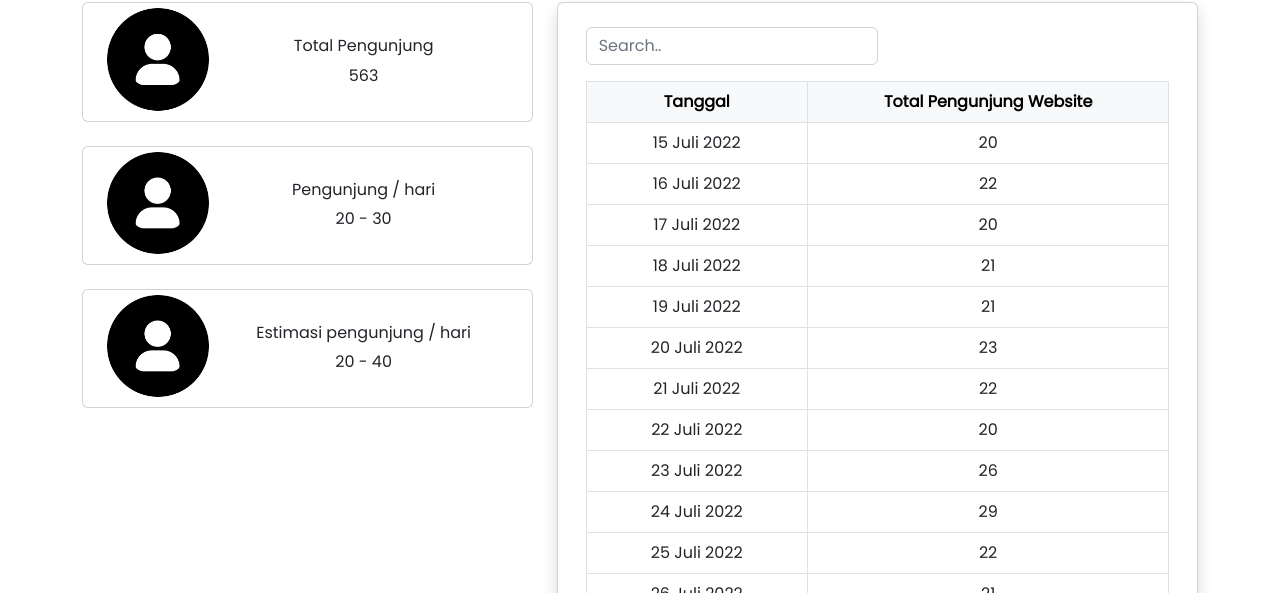
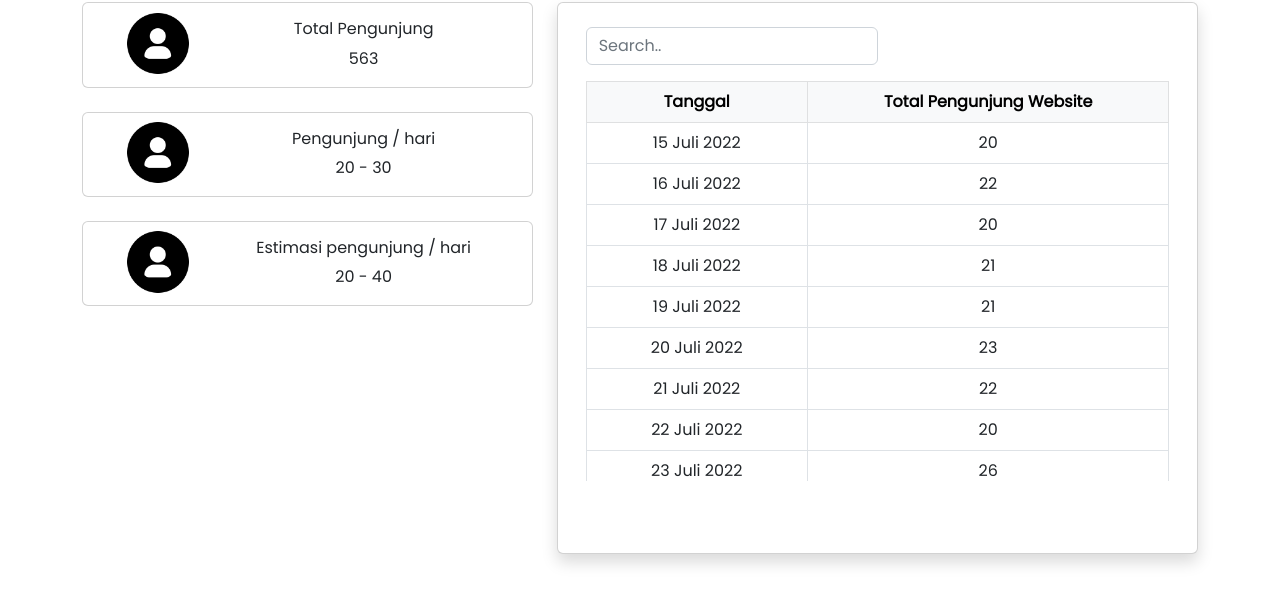
Before and after one commit to Sipinterciamis/Sipinterciamis.github.io, a plain HTML site: page statistik.html in a window 1280 px wide. Shown: the part 207-800 px from the top of the page. Drawn offline with nearby package versions, Linux system fonts and the light colour scheme.

Commit message:
update css

```diff
--- a/assets/css/style.css
+++ b/assets/css/style.css
@@ -17,6 +17,10 @@
 
 body {
 	font-family: 'Poppins', 'Open Sans', sans-serif;
+}
+
+img {
+	max-width: 100%;
 }
 
 .brand-text {
@@ -54,9 +58,17 @@ a.link-active::after {
 	max-width: 60%;
 }
 
+.img-icon {
+	width: 60%;
+}
+
 .table-angkot,
 .table-bus {
 	max-height: 500px;
+}
+
+.table-visitor {
+	max-height: 400px;
 }
 
 .akap,
```
